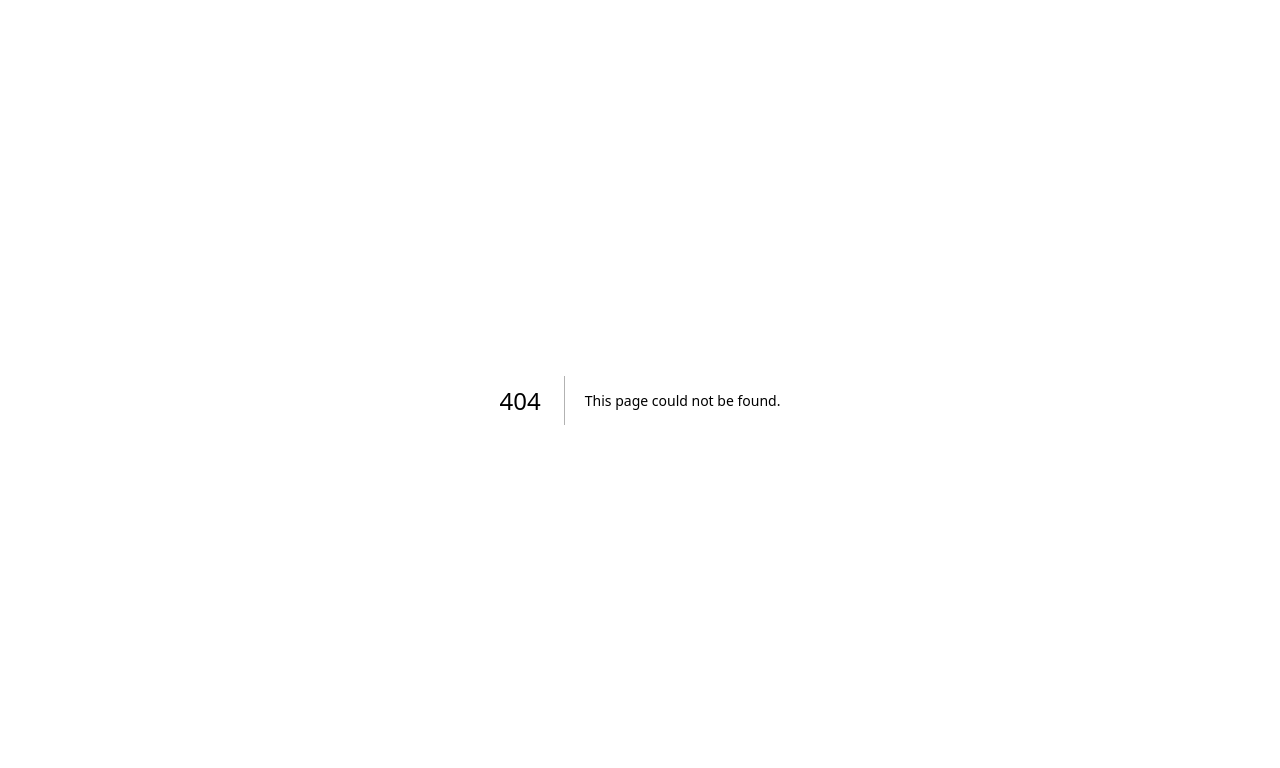
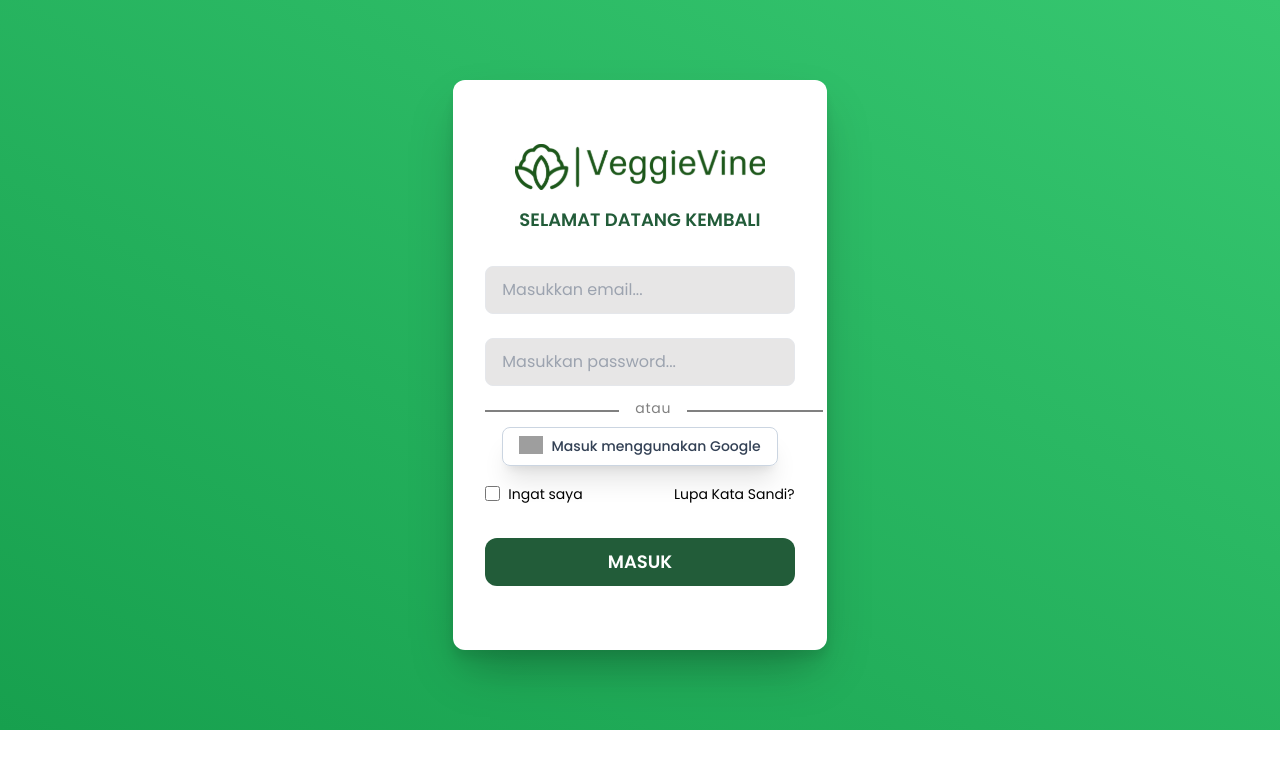
Before and after one commit to VeggieVine/frontend, a Next.js app: page /login in a window 1280 px wide. Before the commit this address had no page. Shown: the top 768 px of the page. Built offline with nearby package versions, Linux system fonts and the light colour scheme; grey boxes are pictures that could not be loaded.

Commit message:
add login page

```diff
--- a/package.json
+++ b/package.json
@@ -9,10 +9,13 @@
     "lint": "next lint"
   },
   "dependencies": {
+    "@reduxjs/toolkit": "^2.2.5",
     "next": "14.2.3",
     "react": "^18",
     "react-dom": "^18",
-    "react-icons": "^5.2.1"
+    "react-icons": "^5.2.1",
+    "react-loading-skeleton": "^3.4.0",
+    "react-redux": "^9.1.2"
   },
   "devDependencies": {
     "eslint": "^8",
--- /dev/null
+++ b/src/app/font.js
@@ -0,0 +1,8 @@
+import { Poppins } from "next/font/google";
+
+const poppins = Poppins({
+  subsets: ["latin"],
+  weight: ["100", "200", "300", "400", "500", "600", "700", "800", "900"],
+});
+
+export { poppins };
--- a/src/app/globals.css
+++ b/src/app/globals.css
@@ -1,3 +1,5 @@
 @tailwind base;
 @tailwind components;
 @tailwind utilities;
+
+@import url("https://fonts.googleapis.com/css2?family=Poppins:wght@300;400;500;600;700&display=swap");
--- a/src/app/home/page.js
+++ b/src/app/home/page.js
@@ -3,14 +3,15 @@
 import Footer from '../../components/footer';
 import Navbar from '../../components/navbar';
 import Image from 'next/image';
+import Products from '../../components/product';
 
 function HomePage() {
   return (
     <>
-      <section className='w-full h-full'>
+      <div className='w-full h-full tracking-wide'>
         <Navbar />
-        <div className='w-full h-[300px] pt-[545px] mb-[286px] flex justify-center items-center content-center'>
-          <div className='relative'>
+        <div className='flex items-center content-center justify-center w-full h-full mb-[-260px]'>
+          <div className='relative h-full'>
             <Image
               className='px-3'
               src='/assets/image/main.svg'
@@ -18,16 +19,15 @@ function HomePage() {
               height='300'
               width='1350'
             />
-            <div className='absolute top-64 left-20'>
-              <div className='container text-white'>
-                <h1 className='font-bold text-[42px]'>
+            <div className='absolute text-white top-64 left-20 '>
+              <h1 className='font-bold text-[38px]'>
                 Menyediakan Berbagai
                 <br />
                 Macam Pilihan Sayur
                 <br />
                 Dan Buah-buahan Segar
               </h1>
-                <p className='font-medium text-lg pt-4'>
+              <p className='pt-4 text-lg font-medium'>
                 Kami membantu memenuhi kebutuhan
                 <br />
                 harian Anda dengan sayur dan buah berkualitas terjamin.
@@ -35,9 +35,9 @@ function HomePage() {
             </div>
           </div>
         </div>
+        {/* <Products /> */}
+        <Footer />
       </div>
-        <Footer />
-      </section>
     </>
   );
 }
--- a/src/app/layout.js
+++ b/src/app/layout.js
@@ -1,4 +1,6 @@
 import "./globals.css";
+import { poppins } from "./font";
+import { Providers } from "../components/providers";
 
 const siteTitle = "VeggieVine";
 const siteDesc =
@@ -23,7 +25,11 @@ export default function RootLayout({ children }) {
         <meta property="og:site_name" content={siteTitle} />
         <meta property="og:type" content="website" />
       </head>
-      <body>{children}</body>
+      <body className={poppins.className}>
+        <Providers>
+          {children}
+        </Providers>
+      </body>
     </html>
   );
 }
--- /dev/null
+++ b/src/app/login/page.js
@@ -0,0 +1,88 @@
+import Image from 'next/image';
+import Link from 'next/link';
+
+function LoginPage() {
+  return (
+    <>
+      <div className='w-full h-full bg-gradient-to-tr from-primary to-[#36C770] flex justify-center items-center p-20'>
+        <div className='w-2/6 bg-white h-[570px] rounded-xl shadow-2xl drop-shadow-xl py-12'>
+          <div className='flex justify-center pt-4'>
+            <Image
+              src='/assets/image/logo.svg'
+              width='250'
+              height='250'
+              alt='Logo'
+            />
+          </div>
+
+          <div className='flex justify-center pt-4'>
+            <p className='text-lg font-semibold text-secondary'>
+              SELAMAT DATANG KEMBALI
+            </p>
+          </div>
+
+          <div className='flex justify-center px-8 pt-4'>
+            <input
+              className='w-full h-12 px-4 py-2 mt-4 border bg-[#E7E6E6] rounded-lg focus:outline-none focus:ring-2 focus:ring-primary focus:border-transparent'
+              placeholder='Masukkan email...'
+              type='email'
+            />
+          </div>
+
+          <div className='flex justify-center px-8 pt-2'>
+            <input
+              className='w-full h-12 px-4 py-2 mt-4 border bg-[#E7E6E6] rounded-lg focus:outline-none focus:ring-2 focus:ring-primary focus:border-transparent'
+              placeholder='Masukkan password...'
+              type='password'
+            />
+          </div>
+
+          <div className='inline-flex justify-center px-8'>
+            <hr className='border-[1px] border-[#808080] mt-6 w-[134px]' />
+            <p className='text-[14px] tracking-wider text-[#808080] mt-3 ml-4'>
+              atau
+            </p>
+            <hr className='border-[1px] border-[#808080] mt-6 w-[136px] ml-4' />
+          </div>
+
+          <div className='flex justify-center pt-2'>
+            <button className='text-[14px] font-medium px-4 py-2 border flex gap-2 border-slate-300 shadow-xl rounded-lg text-slate-700 hover:border-slate-400 hover:text-slate-900 hover:shadow transition duration-150'>
+              <Image
+                src='https://www.svgrepo.com/show/475656/google-color.svg'
+                loading='lazy'
+                alt='google logo'
+                width='24'
+                height='24'
+              />
+              <span>Masuk menggunakan Google</span>
+            </button>
+          </div>
+
+          <div className='flex justify-between px-8 pt-4'>
+            <div className='flex items-center content-center'>
+              <input
+                id='terms'
+                type='checkbox'
+                className='w-[15px] h-[15px]'
+              ></input>
+              <label for='terms' className='ml-2 text-sm '>
+                Ingat saya
+              </label>
+            </div>
+            <div>
+              <Link href='/forgotpass' className='text-sm hover:text-primary'>
+                Lupa Kata Sandi?
+              </Link>
+            </div>
+          </div>
+
+          <div className='flex justify-center px-8 pt-8'>
+            <button className='w-full h-12 text-lg font-semibold text-white bg-secondary rounded-xl'>MASUK</button>
+          </div>
+        </div>
+      </div>
+    </>
+  );
+}
+
+export default LoginPage;
--- /dev/null
+++ b/src/components/providers.js
@@ -0,0 +1,8 @@
+"use client";
+
+import { Provider } from "react-redux";
+import store from "../redux/store";
+
+export function Providers({ children }) {
+  return <Provider store={store}>{children}</Provider>;
+}
--- /dev/null
+++ b/src/redux/reducer/handleCart.js
@@ -0,0 +1,31 @@
+
+const cart = []
+
+const handleCart = (state=cart, action) =>{
+    const product = action.payload
+    switch(action.type){
+        case "ADDITEM":
+            // Check if product already in cart
+            const exist = state.find((x) => x.id === product.id)
+            if(exist){
+                // Increase the quantity
+                return state.map((x)=>x.id ===product.id?{...x, qty: x.qty+1}:x)
+            }
+            else{
+                return [...state, {...product, qty:1}]
+            }
+        case "DELITEM":
+            const exist2 = state.find((x) => x.id === product.id)
+            if(exist2.qty === 1){
+                return state.filter((x)=>x.id!==exist2.id)
+            }
+            else{
+                return state.map((x)=> x.id===product.id?{...x, qty:x.qty-1}:x)
+            }
+
+        default:
+            return state
+    }
+}
+
+export default handleCart
--- /dev/null
+++ b/src/redux/reducer/index.js
@@ -0,0 +1,6 @@
+import handleCart from './handleCart'
+import { combineReducers } from "redux";
+const rootReducers = combineReducers({
+    handleCart,
+})
+export default rootReducers
--- /dev/null
+++ b/src/redux/store.js
@@ -0,0 +1,8 @@
+import {configureStore} from '@reduxjs/toolkit';
+import rootReducers from './reducer';
+const store = configureStore({
+    reducer: rootReducers,
+
+})
+
+export default store;
```
Also changed, not shown: src/redux/action/index.js (added, +15 -0 lines), 1 other file (tests, documents, lock files or other folders). Lines whose indentation alone changed are shown as unchanged.
